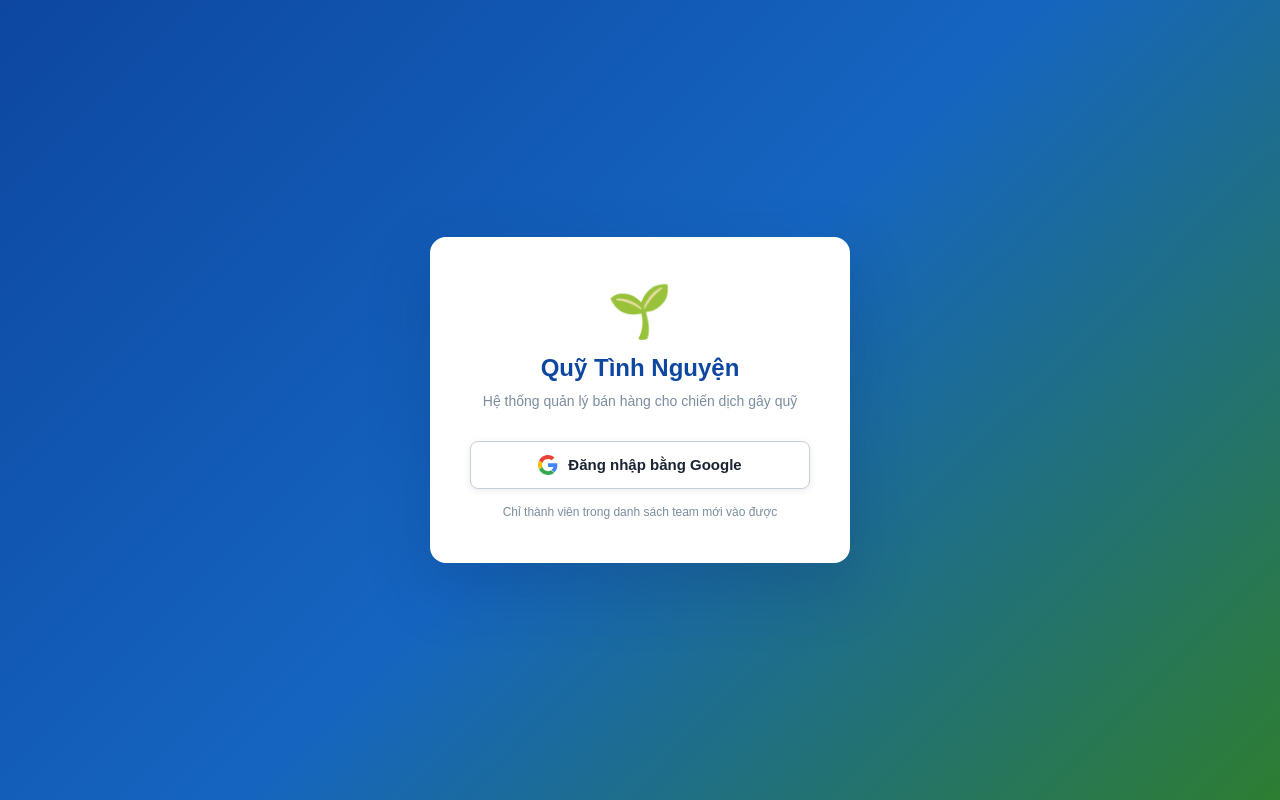
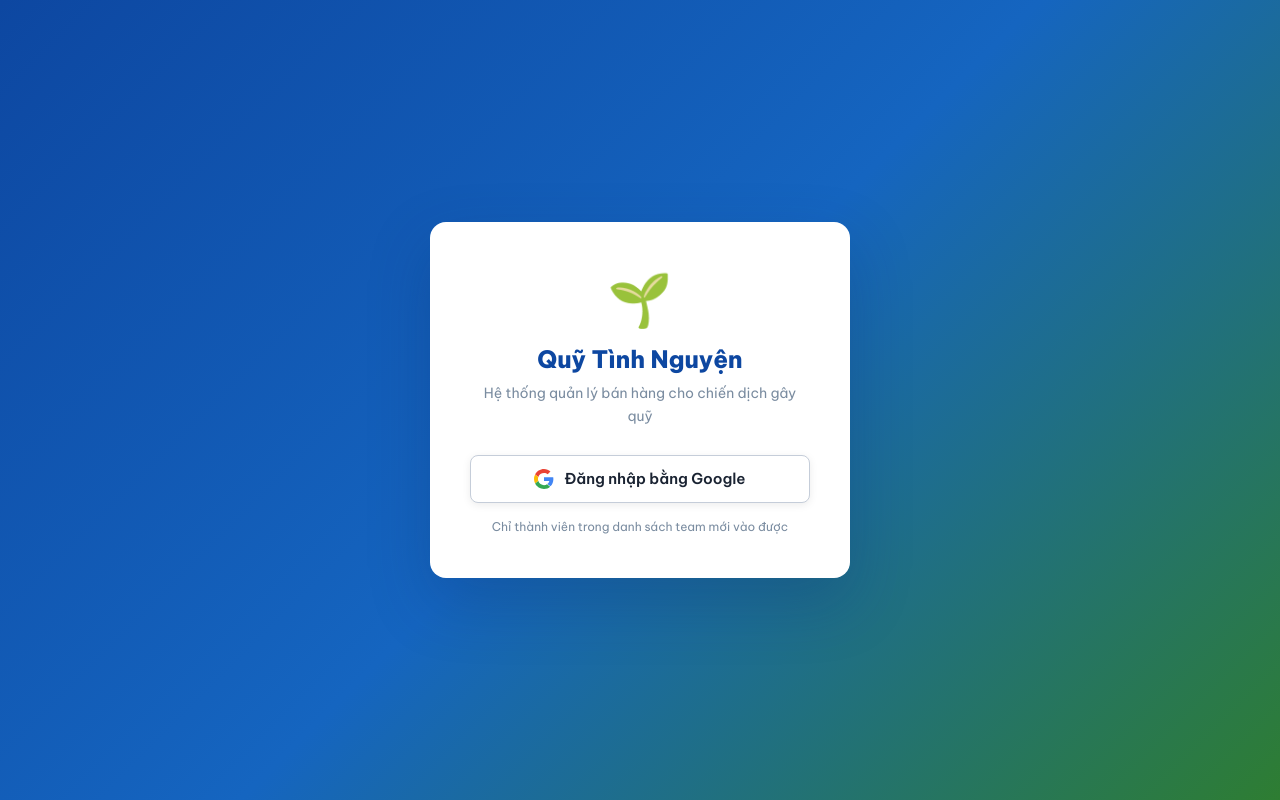
Before and after one commit to datndcongviec-tech/banhangmhx2026, a plain HTML site: page index.html in a window 1280 px wide. Drawn offline with nearby package versions, Linux system fonts and the light colour scheme; no server answers.

Commit message:
Update index.html

```diff
--- a/index.html
+++ b/index.html
@@ -3,9 +3,10 @@
 <head>
   <meta charset="UTF-8" />
   <meta name="viewport" content="width=device-width, initial-scale=1.0" />
-  <title>Quỹ Tình Nguyện — Quản Lý Bán Hàng</title>
+  <title>Chương trình gây quỹ — Quản Lý Bán Hàng</title>
   <link rel="preconnect" href="https://fonts.googleapis.com" />
-  <link href="https://fonts.googleapis.com/css2?family=Syne:wght@400;600;700;800&family=DM+Sans:ital,wght@0,300;0,400;0,500;1,300&display=swap" rel="stylesheet" />
+  <link rel="preconnect" href="https://fonts.gstatic.com" crossorigin />
+  <link href="https://fonts.googleapis.com/css2?family=Be+Vietnam+Pro:wght@400;500;600;700;800&display=swap" rel="stylesheet" />
   <script src="https://cdn.jsdelivr.net/npm/chart.js@4.4.0/dist/chart.umd.min.js"></script>
   <script src="https://cdnjs.cloudflare.com/ajax/libs/xlsx/0.18.5/xlsx.full.min.js"></script>
 
```
